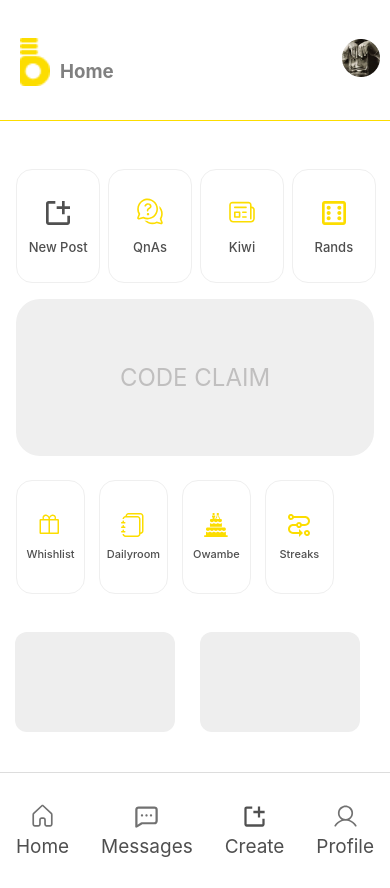
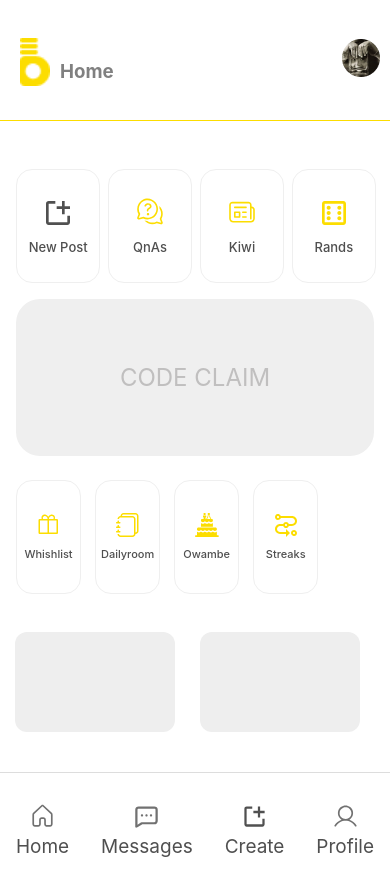
Before and after one commit to Ehapa-B/Home, a React (Create React App) app: page / in a window 390 px wide. Built offline with nearby package versions, Linux system fonts and the light colour scheme.

Commit message:
edited the box section

```diff
--- a/src/app/Components/Box/Box.css
+++ b/src/app/Components/Box/Box.css
@@ -46,7 +46,7 @@
 @media (max-width: 500px) {
   .box-sections,
   .box-sectioned {
-      padding: 50px 85px;
+      padding: 50px 80px;
   }
 }
 
--- a/src/app/Components/Main/Main.css
+++ b/src/app/Components/Main/Main.css
@@ -48,7 +48,7 @@
 
 @media (max-width: 425px) {
     .main_container {
-        width: 81%;
+        width: 77%;
         margin-top: 1.5rem;
         margin-bottom: -2rem;
         margin-left: 1rem;
```
